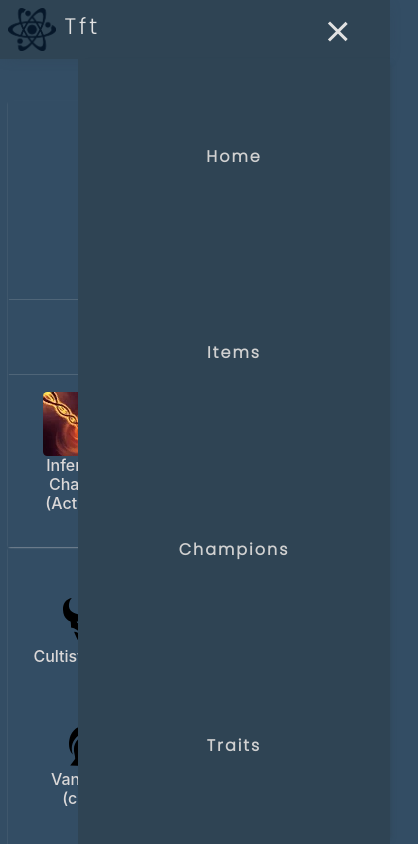
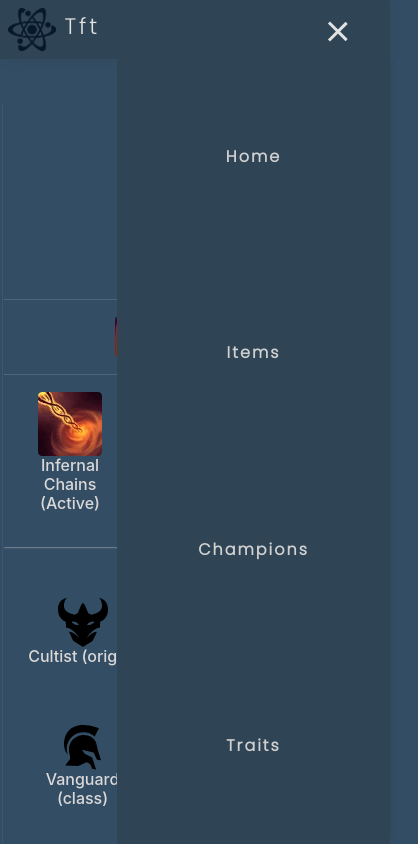
Before and after one commit to Matasin/Tft-world, a React (Create React App) app: page /champions/Aatrox in a window 390 px wide. Both pictures are taken after a click on the element 338 px from the left and 31 px from the top of the page. Shown: the top 844 px of the page, 418 px wide, since content can reach past the window. Built offline with nearby package versions, Linux system fonts and the light colour scheme.

Commit message:
Add transparent block for hiding nav & fix bug

```diff
--- a/src/components/Navbar/Navbar.css
+++ b/src/components/Navbar/Navbar.css
@@ -64,7 +64,6 @@
     margin: 5px;
     transition: all 250ms ease;
 }
-
 @media screen and (max-width: 1300px){
     .Navbar-Items-Container { width: 50%; }
     .Navbar, .Navbar-Item { padding: 1vh 2vh; }
@@ -83,6 +82,15 @@
     .Navbar-Hamburger {
         display: block;
     }
+    .Navbar-Container-To-Hide {
+        position: fixed;
+        bottom: 0;
+        left: 0;
+        top: 7vh;
+        width: 30%;
+        transform: translateX(100%);
+        background-color: transparent;
+    }
     .Navbar-Items-Container {
         position: fixed;
         right: 0vh;
@@ -92,7 +100,7 @@
         background-color: #2F4454;
         display: flex;
         flex-direction: column;
-        width: 80%;
+        width: 70%;
         transform: translateX(100%);
         transition: all 250ms ease;
         opacity: 0;
@@ -106,12 +114,6 @@
         transition: all 300ms ease;
         transform: translateX(300px);
     }
-    /* .Navbar-Items-Container .Navbar-Item:nth-child(1) {
-        margin-top: 5vh;
-    } */
-    /* .Navbar-Items-Container .Navbar-Item:nth-last-child(1) {
-        margin-bottom: 15vh;
-    } */
 }
 .Navbar-Active {
     transform: translateX(0%);
--- a/src/components/Navbar/Navbar.js
+++ b/src/components/Navbar/Navbar.js
@@ -5,7 +5,7 @@
 import { NAVBAR_ITEMS } from '../../constants/constants'
 
 const Navbar = () => {
-    const [ isOpen, setIsOpen ] = useState(false);
+    const [isOpen, setIsOpen] = useState(false);
     return (
         <div className='Navbar'>
             <div className='Navbar-Logo-Container'>
@@ -17,14 +17,22 @@
                     <span>tft</span>
                 </Link>
             </div>
+
+            <div
+                className={`Navbar-Container-To-Hide ${isOpen ? 'Navbar-Active' : ''}`}
+                onClick={() => setIsOpen(!isOpen)}
+                style={isOpen ? {display: 'block'} : { display: 'none' }}
+            >
+            </div>
+
             <div className={`Navbar-Items-Container ${isOpen ? 'Navbar-Active' : ''}`} >
-                {NAVBAR_ITEMS.map( ({ id, name, path }) => {
+                {NAVBAR_ITEMS.map(({ id, name, path }) => {
                     return (
                         <Link
-                            to= {path}
-                            key= {id}
-                            className= {`Navbar-Item ${isOpen ? 'Navbar-Active' : ''}`}
-                            onClick= { () => setIsOpen(!isOpen) }
+                            to={path}
+                            key={id}
+                            className={`Navbar-Item ${isOpen ? 'Navbar-Active' : ''}`}
+                            onClick={() => setIsOpen(!isOpen)}
                         >
                             {name}
                         </Link>
@@ -32,8 +40,8 @@
                 })}
             </div>
             <div
-                className= {`Navbar-Hamburger ${isOpen ? 'Navbar-Hamburger-Active' : ''}`}
-                onClick= { () => setIsOpen(!isOpen) }
+                className={`Navbar-Hamburger ${isOpen ? 'Navbar-Hamburger-Active' : ''}`}
+                onClick={() => setIsOpen(!isOpen)}
             >
                 <div></div>
                 <div></div>
--- a/src/pages/Champion-Detail/Champion-Detail.css
+++ b/src/pages/Champion-Detail/Champion-Detail.css
@@ -151,6 +151,10 @@
     .Champion-Detail-Right-Down .Champion-Card {
         margin: 0.5vh auto;
     }
+    .Champion-Detail-Right-Down-Synergy-Champion-Card-Container {
+        display: grid;
+        grid-template-columns: repeat(3, 1fr);
+    }
     .Champion-Detail-Container .Champion-Card .Tool-Tip {
         left: -35%;
     }
```
